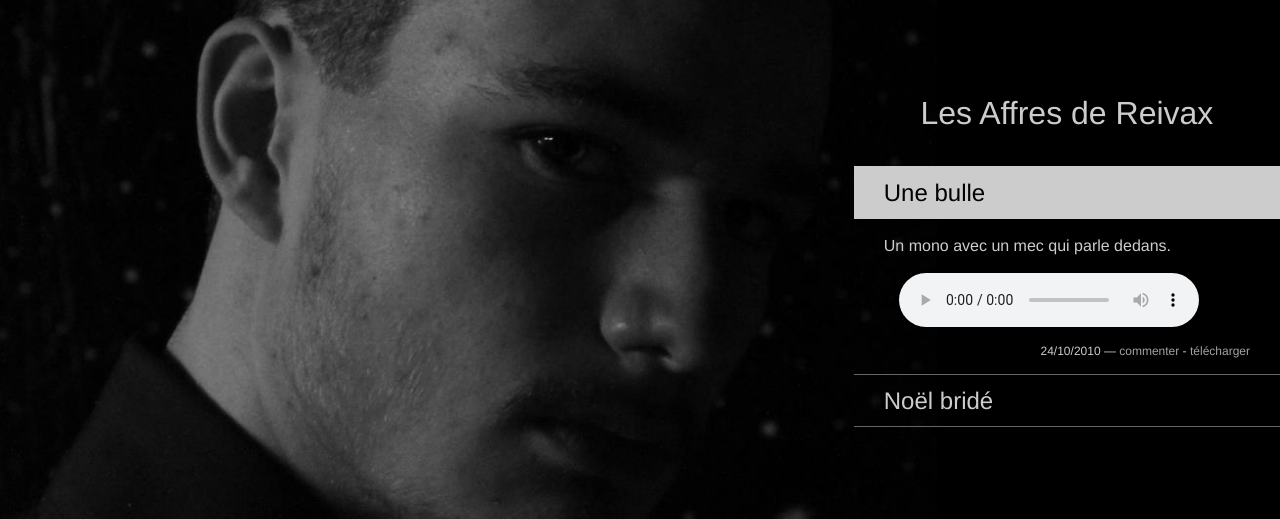
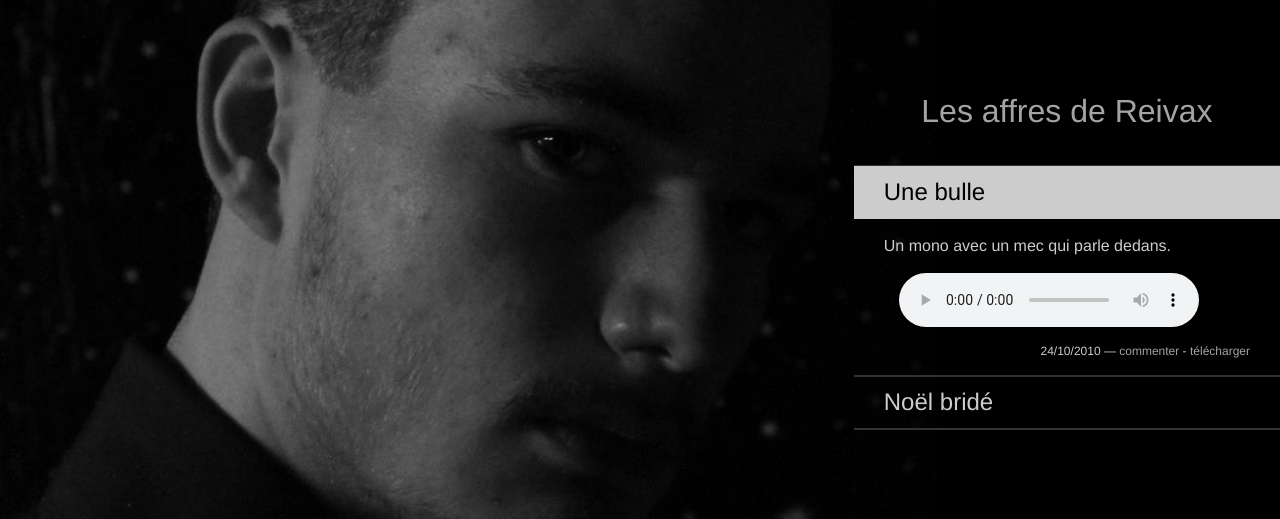
Before and after one commit to Dean151/Affres-de-Reivax, a Jekyll site: the page built from une-bulle.md, in a window 1280 px wide. Shown: the part 153-672 px from the top of the page. Built offline with Jekyll 4.4.1, drawn with Linux system fonts in a browser that asks for light colours.

```diff
--- a/_config.yml
+++ b/_config.yml
@@ -1,5 +1,5 @@
-title: Les Affres de Reivax
-description: "Écoutez les Affres, des histoires audio plus sombres qu'elles n'y parraissent."
+title: Les affres de Reivax
+description: "Écoutez les affres, des histoires audio plus sombres qu'elles n'y parraissent."
 author: Reivax
 email: reivax@cafelembas.com
 website: //www.cafelembas.com
--- a/_layouts/default.html
+++ b/_layouts/default.html
@@ -9,7 +9,7 @@
 
       <div class="subwrapper">
 
-        <h1>{{ site.title }}</h1>
+        <h1><a href="{{ '/' | relative_path }}">{{ site.title }}</a></h1>
 
         {%- assign monos = site.pages | sort: 'date' -%}
         {% for mono in monos -%}
--- a/_sass/_layout.scss
+++ b/_sass/_layout.scss
@@ -24,8 +24,14 @@
 
 section {
 
+    &:first-of-type {
+        border-top: 1px solid $border-color;
+    }
+    &:last-of-type {
+        border-bottom: 1px solid $border-color;
+    }
+
     h2 {
-        margin-top: -1px;
         border-top: 1px solid $border-color;
         border-bottom: 1px solid $border-color;
 
@@ -78,6 +84,7 @@
         article {
             padding: $spacing-unit / 2 $spacing-unit;
             max-height: 200px;
+            border-bottom: 1px solid $border-color;
         }
     }
 }
--- a/_sass/main.scss
+++ b/_sass/main.scss
@@ -9,7 +9,7 @@
 
 $background-color: black;
 $text-color: #ccc;
-$border-color: #666;
+$border-color: #333;
 
 $spacing-unit: 30px;
 
```
